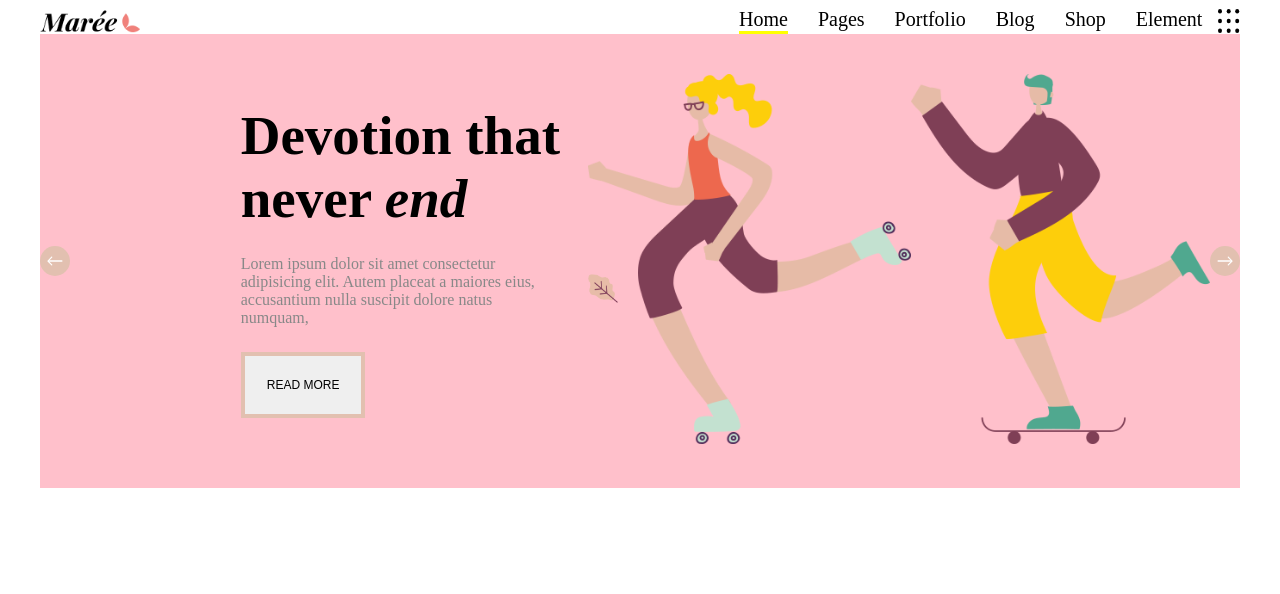
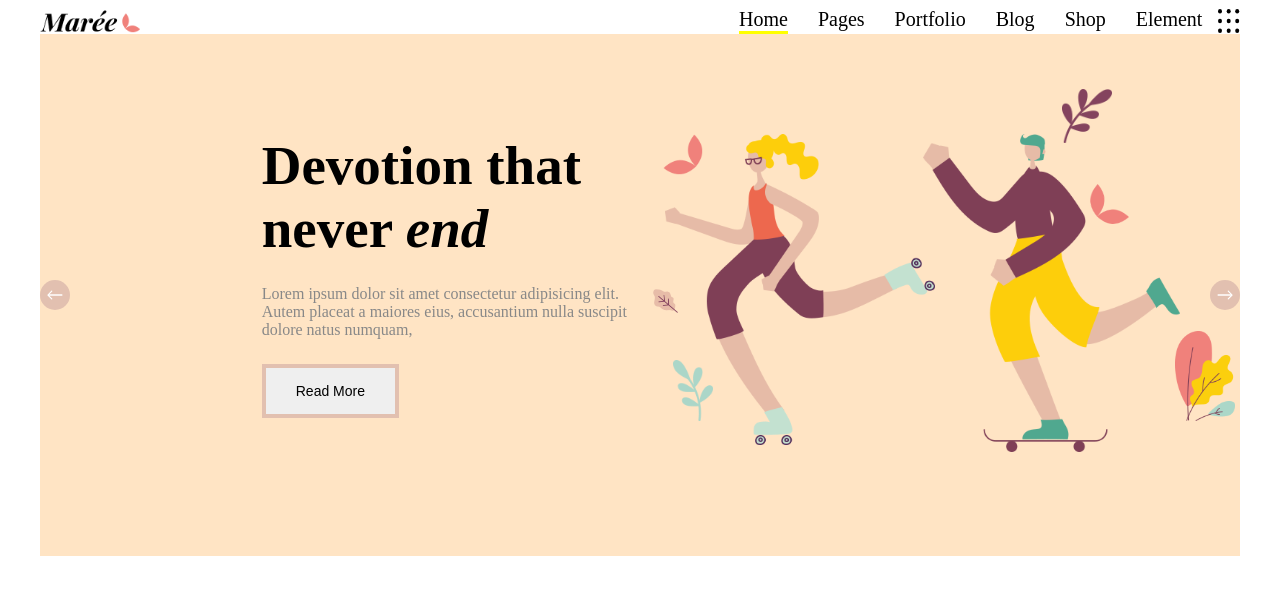
Before and after one commit to Zibo88/proj-html-vuejs, a Vue app: page / in a window 1280 px wide. Shown: the top 594 px of the page. Built offline with nearby package versions, Linux system fonts and the light colour scheme.

Commit message:
posizionate immagini nella  prima section

```diff
--- a/public/index.html
+++ b/public/index.html
@@ -6,6 +6,8 @@
     <meta name="viewport" content="width=device-width,initial-scale=1.0">
     <link rel="icon" href="<%= BASE_URL %>favicon.ico">
     <title><%= htmlWebpackPlugin.options.title %></title>
+    <!-- fontawesome link -->
+    <link rel="stylesheet" href="https://cdnjs.cloudflare.com/ajax/libs/font-awesome/6.1.1/css/all.min.css" integrity="sha512-KfkfwYDsLkIlwQp6LFnl8zNdLGxu9YAA1QvwINks4PhcElQSvqcyVLLD9aMhXd13uQjoXtEKNosOWaZqXgel0g==" crossorigin="anonymous" referrerpolicy="no-referrer" />
   </head>
   <body>
     <noscript>
--- a/src/components/MainComponent.vue
+++ b/src/components/MainComponent.vue
@@ -6,7 +6,7 @@
                 <img class="arrow left" src="../assets/svg/svg-2.svg" alt="arrow-left-icon">
             </div>
            <!-- section one -->
-            <div class="section-one-container flex">
+            <div class="section-one flex">
                 <!-- column left -->
                 <div class="col-left">
                     <!-- titolo-->
@@ -17,16 +17,23 @@
                     <p class="text">
                         Lorem ipsum dolor sit amet consectetur adipisicing elit. Autem placeat a maiores eius, accusantium nulla suscipit dolore natus numquam,
                     </p>
-                    <button>READ MORE</button>
+                    <button>
+                        <a href="#">Read More</a>
+                    </button>
                 </div>
                 <!-- column right -->
                 <div class="col-right flex">
                    <div class="sub-clmn-left">
-                      <img src="../assets/img/h-2-slider-img-15.png" alt="">
-                      <img class="leaf" src="../assets/img/h-2-slider-img-12.png" alt="">
+                      <img class="woman" src="../assets/img/h-2-slider-img-15.png" alt="">
+                      <img class="leaf" src="../assets/img/h-2-slider-img-12.png" alt="leaf-img">
+                      <img class="green-branch" src="../assets/img/h-2-slider-img-13.png" alt="green-branch-img">
+                      <img class="pink-butterfly" src="../assets/img/short-slider-rev-1-img-2.png" alt="">
                    </div>
-                   <div class="sub- column-right">
-                      <img src="../assets/img/h-2-slider-img-16.png" alt="">
+                   <div class="sub-column-right">
+                        <img class="man" src="../assets/img/h-2-slider-img-16.png" alt="">
+                        <img class="brown-branch" src="../assets/img/h-2-slider-img-14.png" alt="brown-branch">
+                        <img class="pink-butterfly-right" src="../assets/img/short-slider-rev-1-img-2.png" alt="pink-burrfly">
+                        <img class="leafs" src="../assets/img/h-2-slider-img-17.png" alt="leafs">
                    </div>
                 </div>
             </div>
@@ -35,9 +42,7 @@
                 <img class="arrow right" src="../assets/svg/svg-2.svg" alt="arrow-right-icon">
             </div>
         </section>
-         <!-- <div class="svg-test">
-            <img src="../assets/svg/svg-7.svg" alt="">
-        </div> -->
+
     </div>
 </template>
 
@@ -56,8 +61,111 @@ export default {
     margin: 0 auto;
     align-items: center;
     justify-content: space-between;
+    padding: 40px 0;
     // test
-    background-color: pink;
+    background-color: bisque;
+
+    & .section-one{
+        width: 90%;
+        padding: 60px 0;
+
+         & .col-left{
+        width: 40%;
+        margin-left: 15%;
+        & h2{
+            font-size: 55px;
+        }
+
+        & .text{
+            padding: 25px 0;
+        }
+
+        & button{
+            padding: 15px 30px;
+            border: 4px solid $utility_color;
+            font-size: 14px;
+            & a{
+                color: black;
+            }
+
+
+            &:hover{
+                background-color: $utility_color;
+                border: 4px solid white;
+
+                a{
+                    color: white;
+                }
+            }
+        }
+    }
+
+    & .col-right{
+        width: 60%;
+        padding-left: 25px;
+
+        .sub-clmn-left{
+            position: relative;
+            & .woman{
+                width: 100%;
+                margin-left: 12px;
+            }
+            & .man{
+                 width: 90%;
+             }
+            & .leaf{
+                width: 25px;
+                position: absolute;
+                top:155px;
+                left: 0;
+            }
+            & .green-branch{
+                width: 40px;
+                position: absolute;
+                bottom:35px;
+                left: 20px;
+            }
+
+            & .pink-butterfly{
+                width: 40px;
+                position: absolute;
+                top: 0;
+                left: 10px;
+            }
+
+        }
+
+        .sub-column-right{
+            position: relative;
+            & .man{
+                width: 100%;
+                margin-right: 20px;
+            }
+
+            & .brown-branch{
+                    width: 50px;
+                    position: absolute;
+                    right: 68px;
+                    top: -45px;
+            }
+
+            & .pink-butterfly-right{
+                width: 40px;
+                position: absolute;
+                top: 50px;
+                right: 50px;
+                transform:rotate(94deg)
+            }
+
+             & .leafs{
+                width: 60px;
+                position: absolute;
+                bottom: 35px;
+                right: -55px;
+            }
+        }
+    }
+    }
 }
 
 .square-carosell{
@@ -74,6 +182,7 @@ export default {
     width: 20px;
     border-radius: 50%;
     padding: 3px;
+    cursor: pointer;
 }
 
 .left{
@@ -84,47 +193,12 @@ export default {
     transform: rotate(90deg);
 }
 
-.svg-test{
-    background-color: lightcoral;
-}
+// test
+// .svg-test{
+//     background-color: black;
+// }
 
-.section-one-container.flex{
-    padding: 20px 0;
-    justify-content: space-between;
 
-    & .col-left{
-        width: 30%;
-        margin-left: 15%;
-        & h2{
-            font-size: 55px;
-        }
 
-        & .text{
-            padding: 25px 0;
-        }
-
-        & button{
-            padding: 22px;
-            border: 4px solid $utility_color;
-            font-size: 12px;
-        }
-    }
-
-    & .col-right{
-        width: 60%;
-        padding-left: 25px;
-
-        .sub-clmn-left{
-            position: relative;
-            & .leaf{
-                width: 30px;
-                position: absolute;
-                top:200px;
-                left: 0;
-            }
-        }
-    }
-
-}
 
 </style>
```
